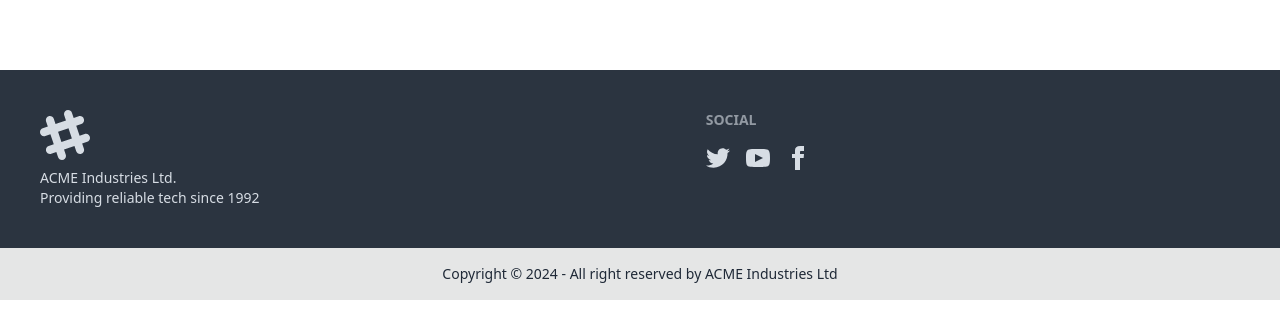
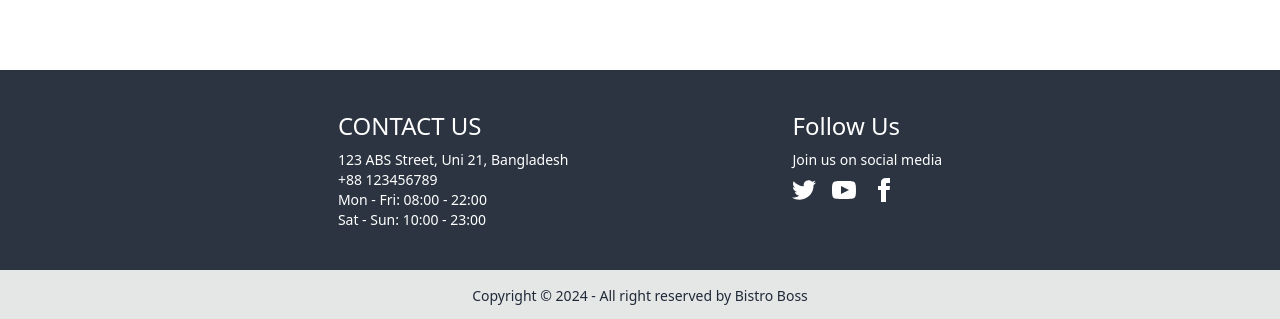
Before and after one commit to imtiaz-zihad/Bitro-Boss-Client, a React (Vite) app: page / in a window 1280 px wide. Shown: the part 4030-4349 px from the top of the page. Built offline with nearby package versions, Linux system fonts and the light colour scheme; no server answers.

Commit message:
Github Updated

```diff
--- a/index.html
+++ b/index.html
@@ -1,5 +1,5 @@
 <!doctype html>
-<html lang="en">
+<html lang="en" data-theme="light">
   <head>
     <meta charset="UTF-8" />
     <link rel="icon" type="image/svg+xml" href="/vite.svg" />
--- a/package.json
+++ b/package.json
@@ -15,6 +15,7 @@
     "match-sorter": "^8.0.0",
     "react": "^18.3.1",
     "react-dom": "^18.3.1",
+    "react-icons": "^5.4.0",
     "react-responsive-carousel": "^3.2.23",
     "react-router-dom": "^7.1.1",
     "sort-by": "^1.2.0",
--- a/src/pages/Home/ChefRecommend.jsx
+++ b/src/pages/Home/ChefRecommend.jsx
@@ -26,7 +26,7 @@ const ChefRecommend = () => {
         </div>
         <div className="card bg-base-100 w-96 shadow-xl">
           <figure className="h-[200px]">
-            <img src={img1} alt="Shoes" className="w-full" />
+            <img src={img2} alt="Shoes" className="w-full" />
           </figure>
           <div className="card-body text-center">
             <h2 className="text-2xl">Caeser Salad</h2>
@@ -40,7 +40,7 @@ const ChefRecommend = () => {
         </div>
         <div className="card bg-base-100 w-96 shadow-xl">
           <figure className="h-[200px]">
-            <img src={img1} alt="Shoes" className="w-full" />
+            <img src={img3} alt="Shoes" className="w-full" />
           </figure>
           <div className="card-body text-center">
             <h2 className="text-2xl">Caeser Salad</h2>
--- a/src/pages/Home/Testimonial.jsx
+++ b/src/pages/Home/Testimonial.jsx
@@ -6,7 +6,9 @@ import "swiper/css";
 import "swiper/css/navigation";
 import { useEffect, useState } from "react";
 import { Rating } from "@smastrom/react-rating";
-import '@smastrom/react-rating/style.css'
+import "@smastrom/react-rating/style.css";
+
+import { FaQuoteLeft } from "react-icons/fa";
 
 const Testimonial = () => {
   const [reviews, setReviews] = useState([]);
@@ -23,14 +25,17 @@ const Testimonial = () => {
       ></SectionTitle>
 
       <Swiper navigation={true} modules={[Navigation]} className="mySwiper">
+
         {reviews.map((review) => (
           <SwiperSlide key={review._id}>
             <div className="flex flex-col items-center mx-24 my-16">
+
               <Rating
                 style={{ maxWidth: 180 }}
                 value={review.rating}
                 readOnly
               />
+              <FaQuoteLeft className="text-5xl mt-10"></FaQuoteLeft>
               <p className="py-8">{review.details}</p>
               <h3 className="text-2xl text-orange-400">{review.name}</h3>
             </div>
--- a/src/pages/Shared/Footer/Footer.jsx
+++ b/src/pages/Shared/Footer/Footer.jsx
@@ -1,27 +1,15 @@
 const Footer = () => {
   return (
     <footer>
-      <div className="footer bg-neutral text-neutral-content p-10">
-        <aside>
-          <svg
-            width="50"
-            height="50"
-            viewBox="0 0 24 24"
-            xmlns="http://www.w3.org/2000/svg"
-            fillRule="evenodd"
-            clipRule="evenodd"
-            className="fill-current"
-          >
-            <path d="M22.672 15.226l-2.432.811.841 2.515c.33 1.019-.209 2.127-1.23 2.456-1.15.325-2.148-.321-2.463-1.226l-.84-2.518-5.013 1.677.84 2.517c.391 1.203-.434 2.542-1.831 2.542-.88 0-1.601-.564-1.86-1.314l-.842-2.516-2.431.809c-1.135.328-2.145-.317-2.463-1.229-.329-1.018.211-2.127 1.231-2.456l2.432-.809-1.621-4.823-2.432.808c-1.355.384-2.558-.59-2.558-1.839 0-.817.509-1.582 1.327-1.846l2.433-.809-.842-2.515c-.33-1.02.211-2.129 1.232-2.458 1.02-.329 2.13.209 2.461 1.229l.842 2.515 5.011-1.677-.839-2.517c-.403-1.238.484-2.553 1.843-2.553.819 0 1.585.509 1.85 1.326l.841 2.517 2.431-.81c1.02-.33 2.131.211 2.461 1.229.332 1.018-.21 2.126-1.23 2.456l-2.433.809 1.622 4.823 2.433-.809c1.242-.401 2.557.484 2.557 1.838 0 .819-.51 1.583-1.328 1.847m-8.992-6.428l-5.01 1.675 1.619 4.828 5.011-1.674-1.62-4.829z"></path>
-          </svg>
-          <p>
-            ACME Industries Ltd.
-            <br />
-            Providing reliable tech since 1992
-          </p>
+      <div className="footer bg-neutral  p-10 text-white flex justify-center gap-56">
+        <aside className="">
+
+          <h2 className="text-2xl uppercase">Contact Us</h2>
+          <p>123 ABS Street, Uni 21, Bangladesh <br /> +88 123456789 <br />Mon - Fri: 08:00 - 22:00<br /> Sat - Sun: 10:00 - 23:00 </p>
         </aside>
         <nav>
-          <h6 className="footer-title">Social</h6>
+          <h6 className=" text-2xl">Follow Us</h6>
+          <p>Join us on social media</p>
           <div className="grid grid-flow-col gap-4">
             <a>
               <svg
@@ -62,8 +50,7 @@ const Footer = () => {
       <div className="footer footer-center bg-base-300 text-base-content p-4">
         <aside>
           <p>
-            Copyright © {new Date().getFullYear()} - All right reserved by ACME
-            Industries Ltd
+            Copyright © {new Date().getFullYear()} - All right reserved by  Bistro Boss
           </p>
         </aside>
       </div>
```
Also changed, not shown: 1 other file (tests, documents, lock files or other folders).
